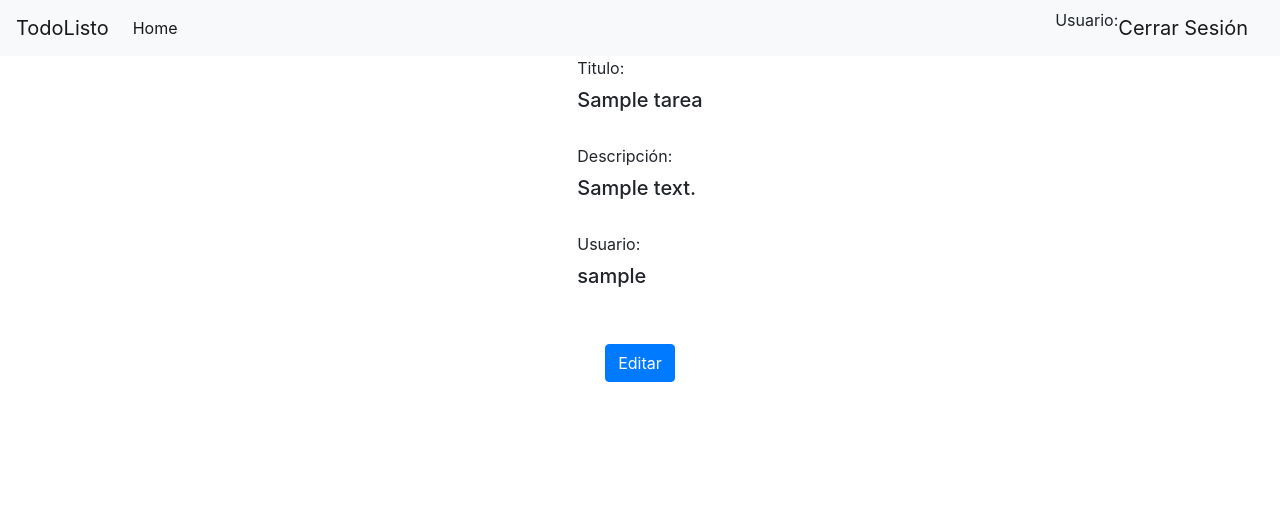
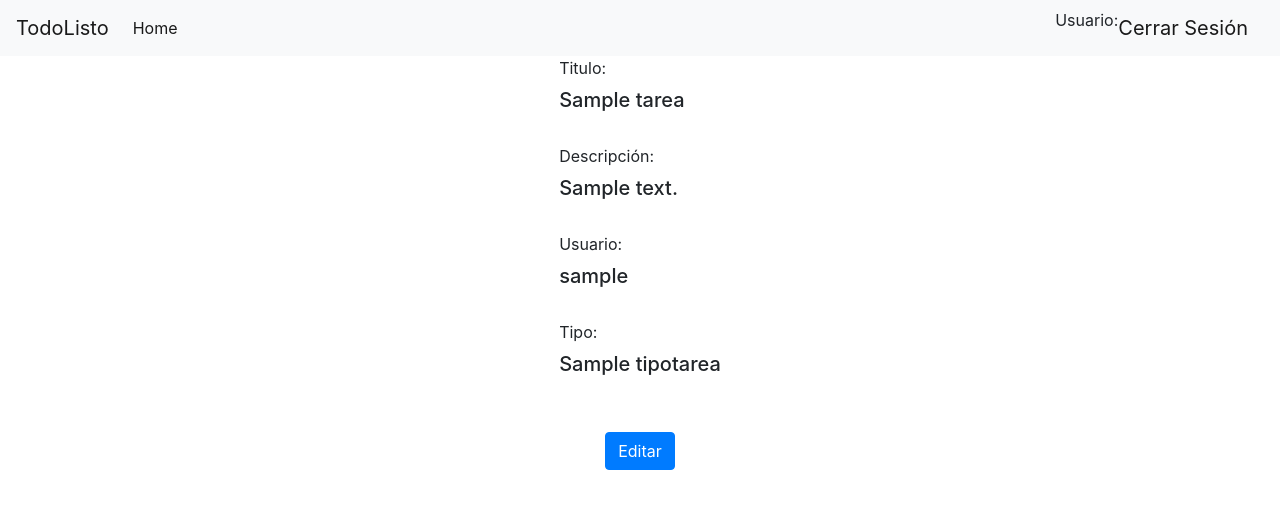
Before and after one commit to scarrascofuentes/todolisto_django, a Django app: page /todolisto/detalleTarea/1 in a window 1280 px wide. Shown: the top 509 px of the page. Run offline with Django 3.2, Linux system fonts and the light colour scheme; tables that the repository leaves empty hold one stand-in row (values such as "Sample post"); some libraries are stand-ins or nearby versions.

Commit message:
feat: Se añade el campo 'tipo' al detalle

```diff
--- a/main/templates/detalleTarea.html
+++ b/main/templates/detalleTarea.html
@@ -14,6 +14,8 @@
                 <h5>{{ object.descripcion}}</h5><br>
                 <label>Usuario:</label>
                 <h5>{{ object.usuario}}</h5><br>
+                <label>Tipo:</label>
+                <h5>{{ object.tipo}}</h5><br>
             </div>
 
         </div>
```
